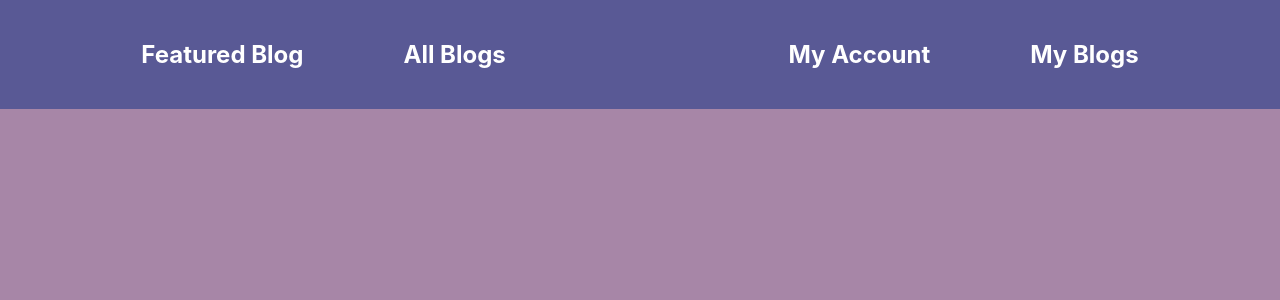
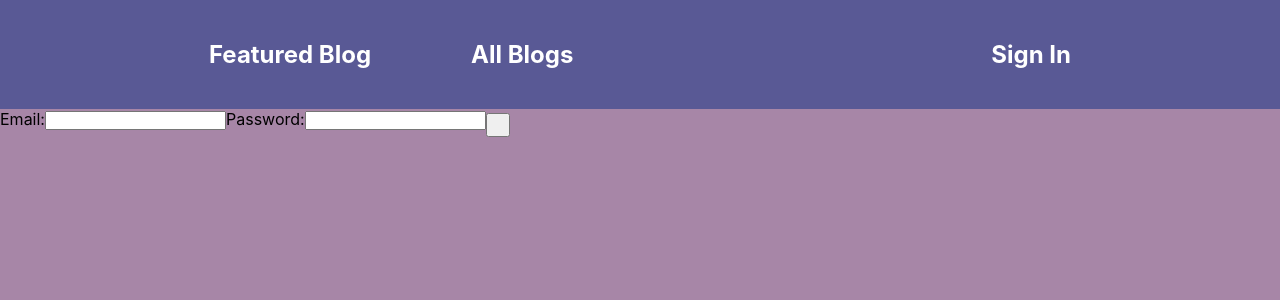
Before and after one commit to cporter1/TravelBlog, a React (Create React App) app: page /signin in a window 1280 px wide. Shown: the top 300 px of the page. Built offline with nearby package versions, Linux system fonts and the light colour scheme.

Commit message:
added user context

```diff
--- a/src/App.js
+++ b/src/App.js
@@ -8,11 +8,14 @@ import MyBlogs   from './pages/MyBlogs'
 import EditBlogs from './pages/EditBlog'
 import CreateBlog from "./pages/CreateBlog";
 import CreatePost from "./pages/CreatePost";
+import SignIn from "./pages/SignIn";
 
 import './styles/main.css'
+import  UserContextProvider  from './models/UserContext'
 
 function App() {
   return (
+    <UserContextProvider>
       <div className='main-container'>
         <Navbar />
         <Route path='/'              component = {<Home      />} />
@@ -22,7 +25,9 @@ function App() {
         <Route path='/editblog'      component = {<EditBlogs />} />
         <Route path='/createblog'    component = {<CreateBlog/>} />
         <Route path='/createpost'    component = {<CreatePost/>} />
+        <Route path='/signin'        component = {<SignIn/>} />
       </div>
+    </UserContextProvider>
   );
 }
 
--- a/src/api-calls/axios-config.js
+++ b/src/api-calls/axios-config.js
@@ -1,8 +1,9 @@
 import axios from 'axios'
 
 const app = axios.create({
+    withCredentials: true,
     baseURL:
-        'http://localhost:8080'
+        'http://192.168.1.66:8080'
 })
 
 export default app;
--- a/src/api-calls/axios-requests.js
+++ b/src/api-calls/axios-requests.js
@@ -1 +1,33 @@
 import axios from './axios-config.js'
+import {useUserContext} from '../models/UserContext'
+
+
+async function savePostFormData(formData , option) {
+    await axios.post('/posts/savepostarray' , formData ,
+        { headers: {'Content-Type': 'multipart/form-data'}})
+}
+
+async function logIn(email , password , setContextEmail) {
+
+    const data = {
+        email: email,
+        password: password
+    }
+
+    axios.post('/accounts/signin' , data)
+        .then( result => {
+
+            if(result.status === 200) {
+                setContextEmail(email)
+                window.history.pushState({} , '' , '/')
+                const navEvent = new PopStateEvent('popstate');
+                window.dispatchEvent(navEvent);
+                console.log('result')
+            }
+        })
+        .catch(error => {
+
+        })
+}
+
+export {savePostFormData , logIn}
--- a/src/components/CreateSection.js
+++ b/src/components/CreateSection.js
@@ -8,7 +8,8 @@ export default function CreateSection({setPostArray, postArray}) {
         <div className="create-section-container">
             <input type='file' accept="image/*"
                 onChange={ event =>
-                    post.addImage(event.target.files[0] , setPostArray , postArray) }
+                    post.addImage(event.target.files[0] ,
+                        setPostArray , postArray) }
             />
             <button className="add-text-button"
                 onClick={event => {
--- a/src/components/Navbar.js
+++ b/src/components/Navbar.js
@@ -1,12 +1,13 @@
 import Link from "./Link"
+import { useUserContext } from "../models/UserContext"
 
 export default function Navbar() {
 
-    function isSignedIn() {
-        return true;
-    }
-    if(isSignedIn()) {
-        return (
+    const { username , email , setContextEmail } = useUserContext()
+
+    return (
+        <div>
+        {(email) ? (
             <ul className="navbar-container">
                 <section className="link-container">
                     <Link href='/'       className='navbar-link-item'>Featured Blog</Link>
@@ -16,12 +17,10 @@ export default function Navbar() {
                 <section className="link-container">
                     <Link href='/myaccount' className='navbar-link-item'>My Account</Link>
                     <Link href='/myblogs' className='navbar-link-item'  >My Blogs</Link>
+                    <button onClick={() => {setContextEmail(null)}}>Log Out</button>
                 </section>
             </ul>
-        )
-    }
-    else {
-        return (
+        ) : (
             <ul className="navbar-container">
                 <section className="link-container">
                     <Link href='/'       className='navbar-link-item'>Featured Blog</Link>
@@ -32,6 +31,7 @@ export default function Navbar() {
                     <Link href='/signin' className='navbar-link-item'>Sign In</Link>
                 </section>
             </ul>
-        )
-    }
+        )}
+        </div>
+    )
 }
--- /dev/null
+++ b/src/components/SavePost.js
@@ -0,0 +1,30 @@
+import {savePostFormData} from '../api-calls/axios-requests'
+
+export default function SavePost({postArray}) {
+
+    function pushPostArray(inputArray) {
+        if (inputArray == null) return;
+
+        const formData = new FormData();
+
+        inputArray.forEach( (element , index) => {
+            if(element.type === 'image') {
+                formData.append('array' , element.data)
+                formData.append('array' , '$image$')
+            }
+            else if (element.type === 'text' && element.text !== '') {
+                formData.append('array' , element.text)
+            }
+        })
+
+        savePostFormData(formData , 'create')
+    }
+
+    return (
+        <div>
+            <button onClick={ () => {pushPostArray(postArray) }}>
+                Save Post
+            </button>
+        </div>
+    )
+}
--- a/src/models/Post.js
+++ b/src/models/Post.js
@@ -1,4 +1,3 @@
-
 export default function Post() {
 
     this.addTextbox = function(stateFunction , array) {
--- /dev/null
+++ b/src/models/UserContext.js
@@ -0,0 +1,18 @@
+import React, { useContext, useState } from "react";
+
+const AppContext = React.createContext()
+
+export function useUserContext() {
+    return useContext(AppContext)
+}
+
+export default function UserContext({ children }) {
+    const [username , SetContextUsername] = useState('')
+    const [email , setContextEmail] = useState('')
+
+    return (
+        <AppContext.Provider value={{username , email , SetContextUsername , setContextEmail}}>
+                {children}
+        </AppContext.Provider>
+    )
+}
--- a/src/pages/CreatePost.js
+++ b/src/pages/CreatePost.js
@@ -1,5 +1,6 @@
 import React, {useState } from "react"
 import CreateSection from "../components/CreateSection";
+import SavePost from "../components/SavePost";
 
 export default function CreatePost() {
 
@@ -55,6 +56,7 @@ export default function CreatePost() {
                 </div>
 
                 <CreateSection postArray={postArray} setPostArray={setPostArray}/>
+                <SavePost postArray={postArray}/>
             </div>
         </div>
     )
--- /dev/null
+++ b/src/pages/SignIn.js
@@ -0,0 +1,24 @@
+import { useState } from "react"
+import {logIn} from '../api-calls/axios-requests.js'
+import {useUserContext} from '../models/UserContext'
+
+export default function SignIn() {
+
+    const [email , setEmail]       = useState('')
+    const [password , setPassword] = useState('')
+
+    const { setContextEmail } = useUserContext()
+
+    return (
+        <div className="login-container">
+            <label>Email:</label>
+            <input onChange={(e) => { setEmail(e.target.value)}}/>
+
+            <label>Password:</label>
+            <input onChange={(e) => { setPassword(e.target.value)}}/>
+
+            <button className='delete-section-button' onClick={ () => {
+                logIn(email , password ,setContextEmail) }}/>
+        </div>
+    )
+}
```
Lines whose indentation alone changed are shown as unchanged.
